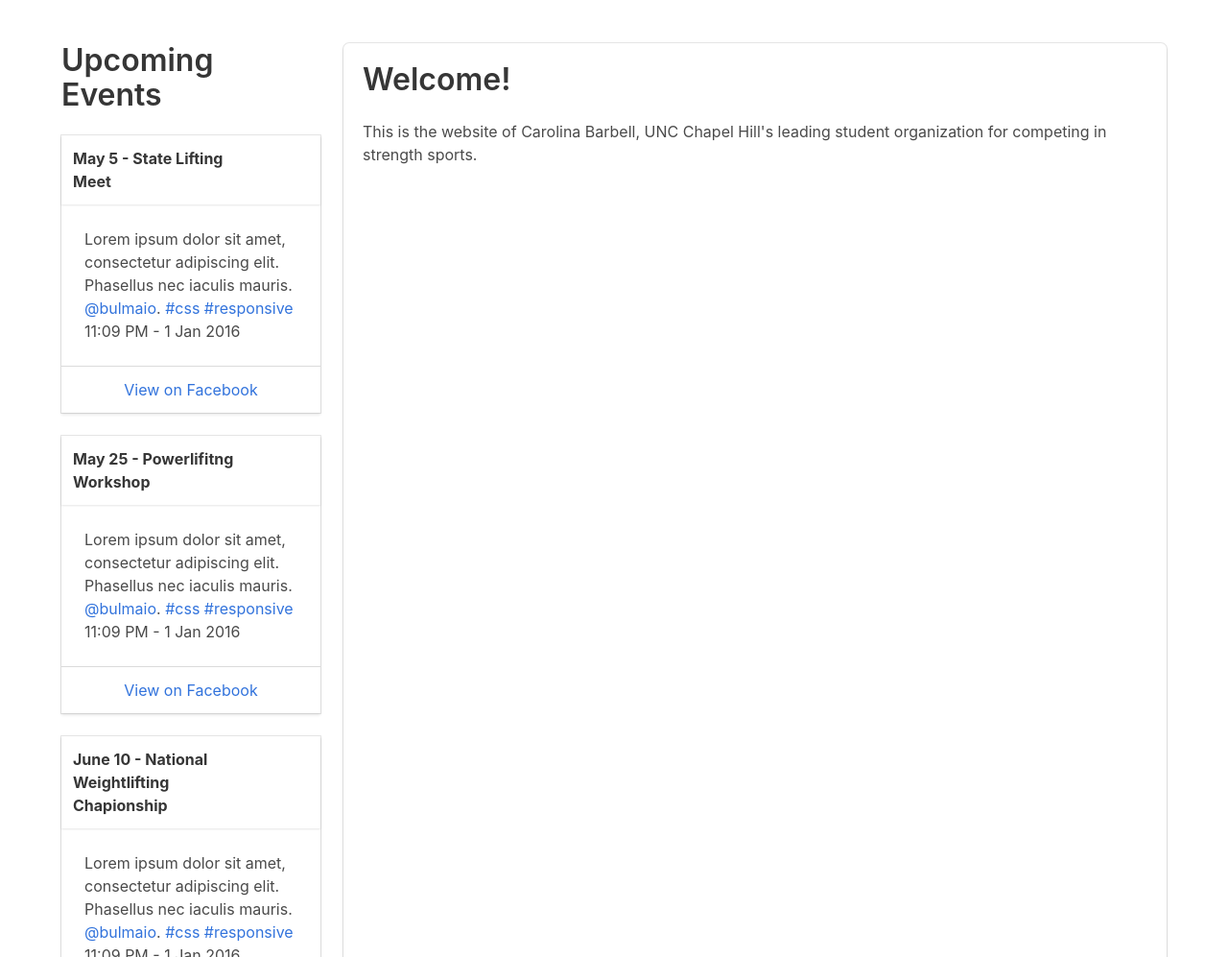
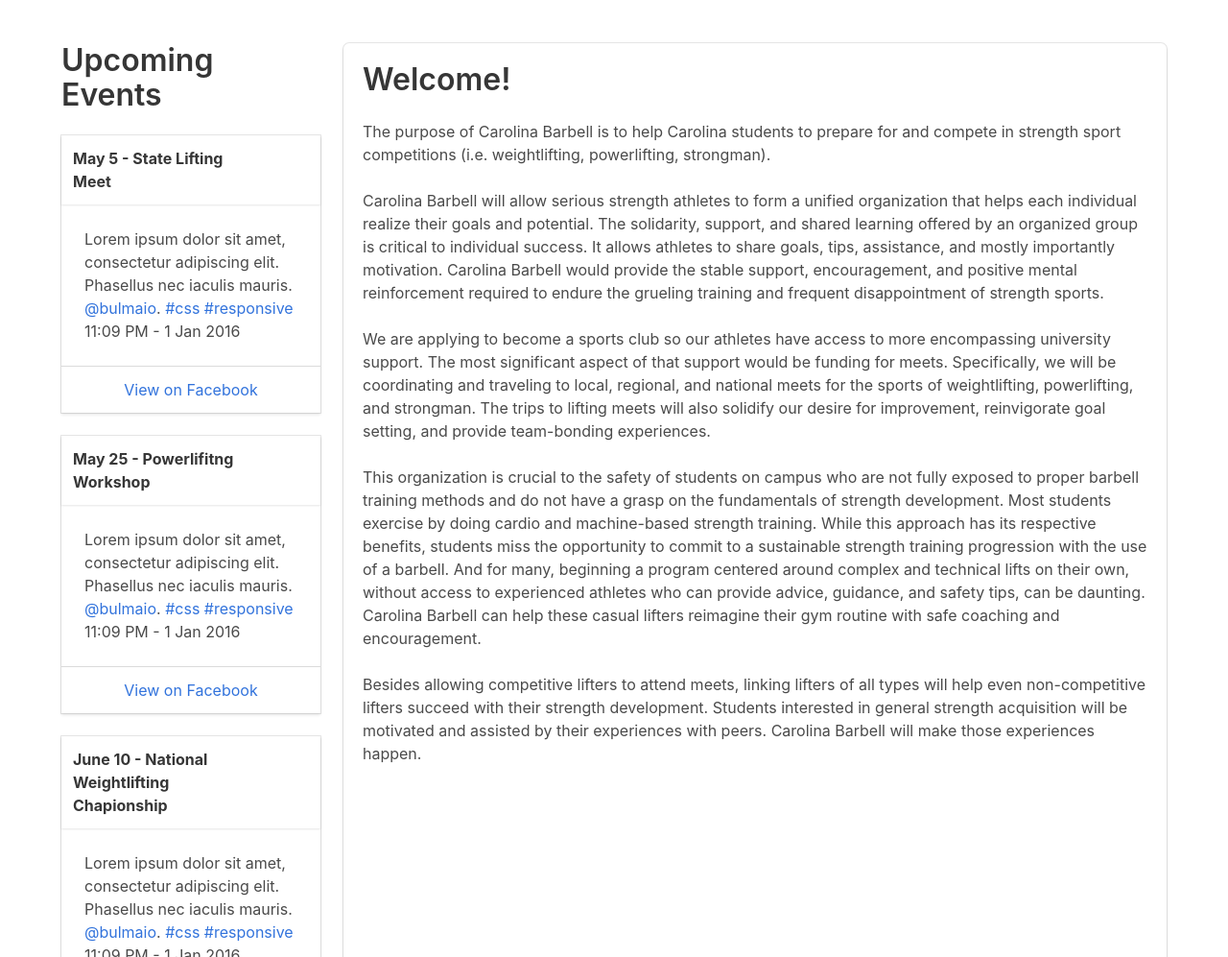
Before and after one commit to rbrandonc/126_final, a plain HTML site: page pages/index.html in a window 1280 px wide. Shown: the part 803-1800 px from the top of the page at 96% size. Drawn offline with Linux system fonts and the light colour scheme.

Commit message:
Home Page welcome text

```diff
--- a/pages/index.html
+++ b/pages/index.html
@@ -147,7 +147,44 @@
         <div class='tile is-parent'>
           <div class='tile is-child box'>
             <p class='title'>Welcome!</p>
-            <p>This is the website of Carolina Barbell, UNC Chapel Hill's leading student organization for competing in strength sports.</p>
+            <p>
+              The purpose of Carolina Barbell is to help Carolina students to prepare for and compete in strength
+              sport competitions (i.e. weightlifting, powerlifting, strongman).
+            </p>
+            <br>
+            <p>
+              Carolina Barbell will allow serious strength athletes to form a unified organization that helps each
+              individual realize their goals and potential. The solidarity, support, and shared learning offered by an
+              organized group is critical to individual success. It allows athletes to share goals, tips, assistance, and
+              mostly importantly motivation. Carolina Barbell would provide the stable support, encouragement, and
+              positive mental reinforcement required to endure the grueling training and frequent disappointment of
+              strength sports.
+            </p>
+            <br>
+            <p>
+              We are applying to become a sports club so our athletes have access to more encompassing university
+              support. The most significant aspect of that support would be funding for meets. Specifically, we will be
+              coordinating and traveling to local, regional, and national meets for the sports of weightlifting, powerlifting,
+              and strongman. The trips to lifting meets will also solidify our desire for improvement, reinvigorate goal
+              setting, and provide team-bonding experiences.
+            </p>
+            <br>
+            <p>
+              This organization is crucial to the safety of students on campus who are not fully exposed to proper barbell
+              training methods and do not have a grasp on the fundamentals of strength development. Most students
+              exercise by doing cardio and machine-based strength training. While this approach has its respective
+              benefits, students miss the opportunity to commit to a sustainable strength training progression with the
+              use of a barbell. And for many, beginning a program centered around complex and technical lifts on their
+              own, without access to experienced athletes who can provide advice, guidance, and safety tips, can be
+              daunting. Carolina Barbell can help these casual lifters reimagine their gym routine with safe coaching and
+              encouragement.
+            </p>
+            <br>
+            <p>
+              Besides allowing competitive lifters to attend meets, linking lifters of all types will help even non-competitive
+              lifters succeed with their strength development. Students interested in general strength acquisition will be
+              motivated and assisted by their experiences with peers. Carolina Barbell will make those experiences happen.
+            </p>
           </div>
         </div>
       </div>
```
